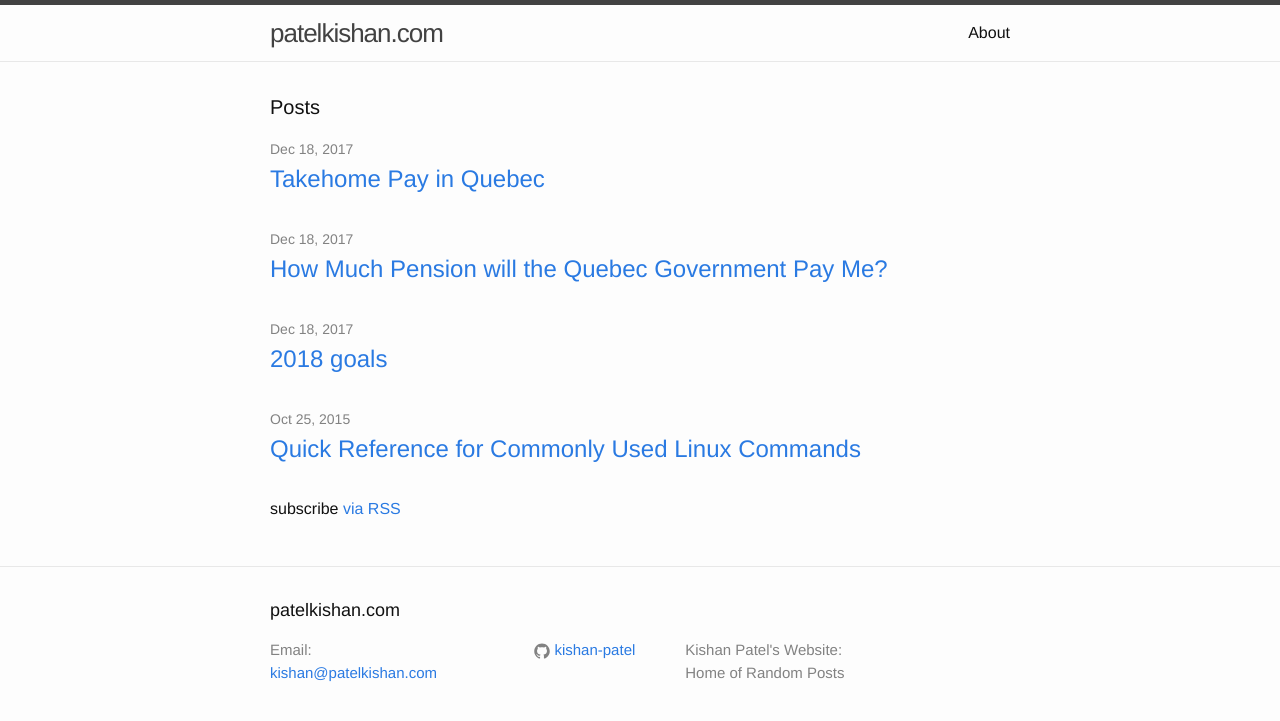
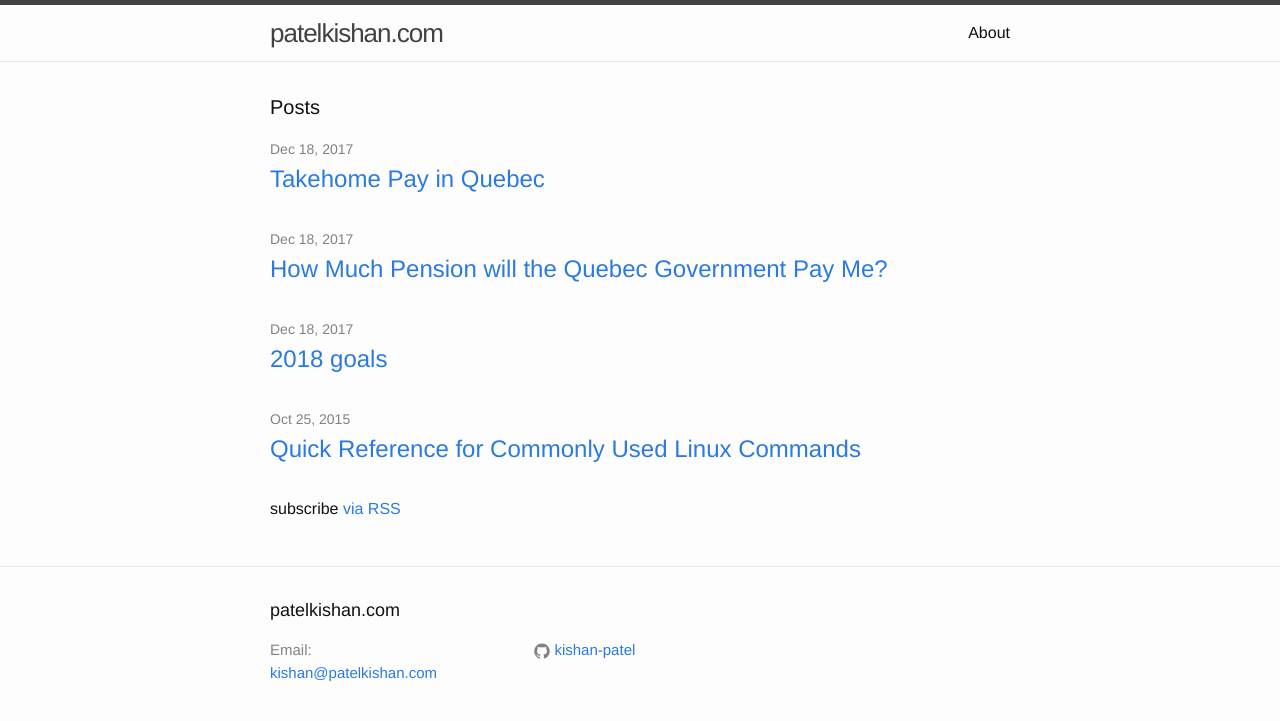
Before and after one commit to kishan-patel/kishan-patel.github.io, a Jekyll site: the page built from index.html, in a window 1280 px wide. Shown: the top 721 px of the page. Built offline with Jekyll 4.4.1, drawn with Linux system fonts in a browser that asks for light colours.

Commit message:
Change theme

```diff
--- a/_config.yml
+++ b/_config.yml
@@ -1,11 +1,10 @@
 # Site settings
 title: patelkishan.com
 email: kishan@patelkishan.com
-description: > # this means to ignore newlines until "baseurl:"
-  Kishan Patel's Website: <br/> Home of Random Posts
 baseurl: "" # the subpath of your site, e.g. /blog/
 url: "http://www.patelkishan.com" # the base hostname & protocol for your site
 github_username: kishan-patel
+theme: jekyll-theme-merlot
 
 # Build settings
 markdown: kramdown
```
